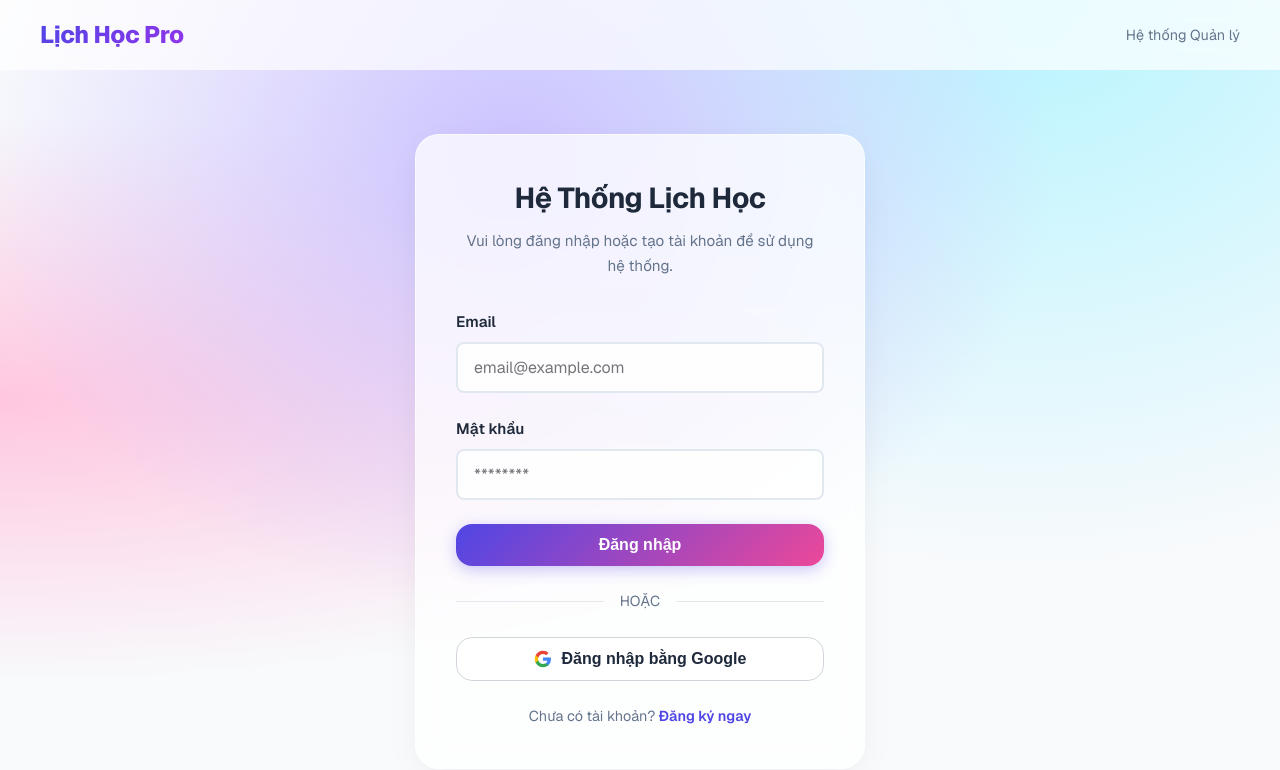
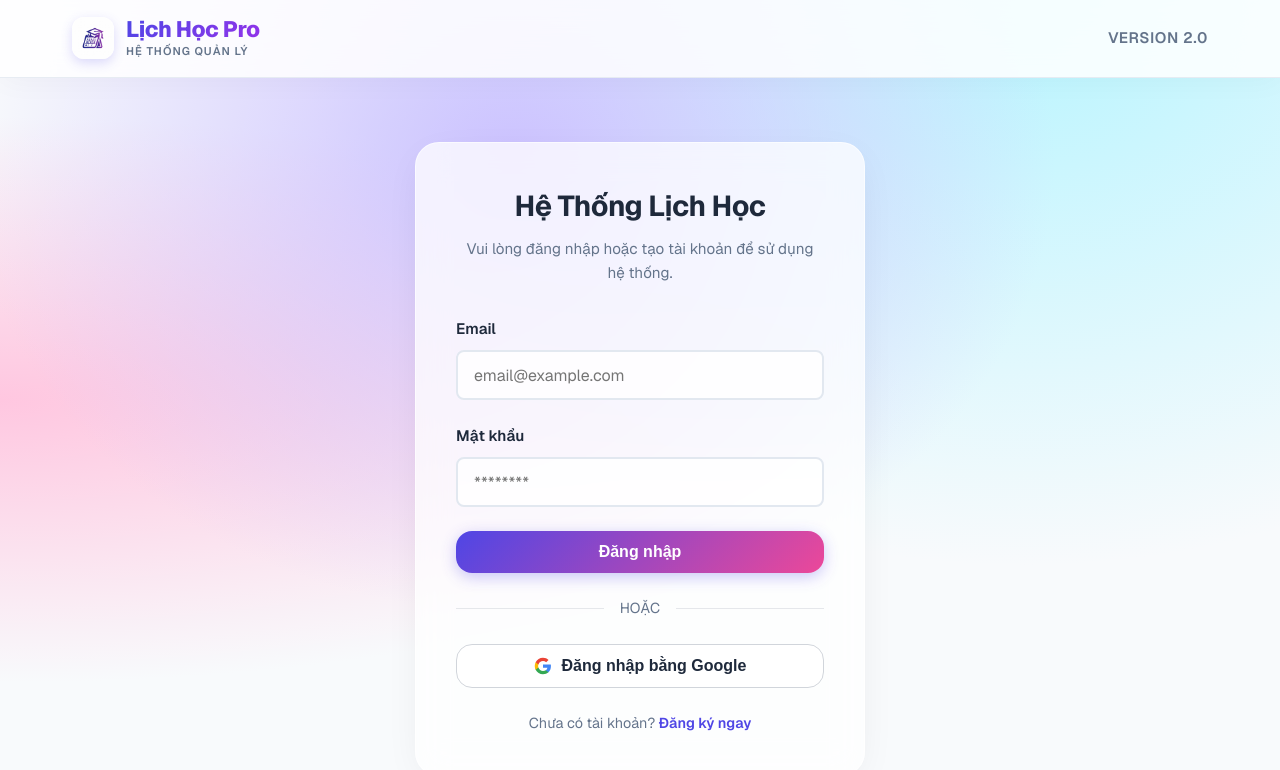
Before and after one commit to tghip26/lichhoc, a Next.js app: page / in a window 1280 px wide. Shown: the top 770 px of the page. Built offline with nearby package versions, Linux system fonts and the light colour scheme; no server answers.

Commit message:
Thêm Logo và thiết kế lại Header sang trọng hơn

```diff
--- a/src/components/Navbar.js
+++ b/src/components/Navbar.js
@@ -9,28 +9,69 @@ export default function Navbar() {
   const pathname = usePathname();
 
   return (
-    <nav className="navbar" style={{ position: "sticky", top: 0, zIndex: 100, backdropFilter: "blur(20px)", background: "rgba(255,255,255,0.7)" }}>
-      <div className="container" style={{ display: "flex", justifyContent: "space-between", alignItems: "center", padding: "1rem 0" }}>
+    <nav className="navbar" style={{
+      position: "sticky",
+      top: 0,
+      zIndex: 100,
+      background: "rgba(255, 255, 255, 0.85)",
+      backdropFilter: "blur(24px)",
+      WebkitBackdropFilter: "blur(24px)",
+      borderBottom: "1px solid rgba(226, 232, 240, 0.8)",
+      boxShadow: "0 4px 30px rgba(0, 0, 0, 0.03)"
+    }}>
+      <div className="container" style={{ display: "flex", justifyContent: "space-between", alignItems: "center", padding: "1rem 2rem" }}>
 
-        <Link href="/" className="nav-brand" style={{ fontSize: "1.5rem", fontWeight: "800", background: "linear-gradient(135deg, #4f46e5, #9333ea)", WebkitBackgroundClip: "text", WebkitTextFillColor: "transparent", letterSpacing: "-0.5px" }}>
+        {/* Brand Area */}
+        <Link href="/" style={{ display: "flex", alignItems: "center", gap: "12px", textDecoration: "none", cursor: "pointer" }}>
+          <div style={{
+            width: "42px",
+            height: "42px",
+            borderRadius: "12px",
+            overflow: "hidden",
+            boxShadow: "0 4px 12px rgba(79, 70, 229, 0.2)",
+            background: "white"
+          }}>
+            <img src="/logo.png" alt="Lịch Học Pro Logo" style={{ width: "100%", height: "100%", objectFit: "cover" }} />
+          </div>
+          <div style={{ display: "flex", flexDirection: "column" }}>
+            <span style={{
+              fontSize: "1.4rem",
+              fontWeight: "800",
+              background: "linear-gradient(135deg, #4f46e5 0%, #9333ea 100%)",
+              WebkitBackgroundClip: "text",
+              WebkitTextFillColor: "transparent",
+              letterSpacing: "-0.5px",
+              lineHeight: "1.2"
+            }}>
               Lịch Học Pro
+            </span>
+            <span style={{ fontSize: "0.7rem", color: "var(--text-secondary)", fontWeight: "600", letterSpacing: "1px", textTransform: "uppercase" }}>
+              Hệ thống quản lý
+            </span>
+          </div>
         </Link>
 
-        <div className="nav-links" style={{ display: "flex", alignItems: "center", gap: "1.5rem" }}>
+        {/* Navigation & User Area */}
+        <div className="nav-links" style={{ display: "flex", alignItems: "center", gap: "2rem" }}>
           {user ? (
             <>
-              {/* Nếu không phải Admin, cho phép xem lịch */}
+              {/* Menu Links */}
+              <div style={{ display: "flex", gap: "1.5rem" }}>
                 {!isAdmin && (
                   <Link
                     href="/dashboard"
                     style={{
-                    fontWeight: pathname === "/dashboard" ? "600" : "500",
+                      fontWeight: pathname === "/dashboard" ? "700" : "500",
                       color: pathname === "/dashboard" ? "var(--primary)" : "var(--text-secondary)",
                       textDecoration: "none",
-                    transition: "all 0.2s"
+                      transition: "all 0.2s",
+                      position: "relative"
                     }}
                   >
                     Lịch của tôi
+                    {pathname === "/dashboard" && (
+                      <span style={{ position: "absolute", bottom: "-6px", left: "0", width: "100%", height: "3px", borderRadius: "3px", background: "linear-gradient(90deg, #4f46e5, #9333ea)" }}></span>
+                    )}
                   </Link>
                 )}
 
@@ -38,45 +79,78 @@ export default function Navbar() {
                   <Link
                     href="/admin"
                     style={{
-                    fontWeight: pathname.includes("/admin") ? "600" : "500",
+                      fontWeight: pathname.includes("/admin") ? "700" : "500",
                       color: pathname.includes("/admin") ? "var(--primary)" : "var(--text-secondary)",
                       textDecoration: "none",
-                    transition: "all 0.2s"
+                      transition: "all 0.2s",
+                      position: "relative"
                     }}
                   >
                     Bảng Quản Trị
+                    {pathname.includes("/admin") && (
+                      <span style={{ position: "absolute", bottom: "-6px", left: "0", width: "100%", height: "3px", borderRadius: "3px", background: "linear-gradient(90deg, #4f46e5, #9333ea)" }}></span>
+                    )}
                   </Link>
                 )}
+              </div>
 
-              <div className="nav-user" style={{ display: "flex", alignItems: "center", gap: "1rem", borderLeft: "1px solid #E5E7EB", paddingLeft: "1.5rem" }}>
+              {/* User Profile */}
+              <div className="nav-user" style={{ display: "flex", alignItems: "center", gap: "1rem", borderLeft: "2px solid #E5E7EB", paddingLeft: "2rem" }}>
                 <div style={{ display: "flex", flexDirection: "column", alignItems: "flex-end" }}>
-                  <span style={{ fontSize: "0.85rem", fontWeight: "600", color: "var(--text-primary)" }}>
+                  <span style={{ fontSize: "0.9rem", fontWeight: "700", color: "var(--text-primary)" }}>
                     {user.displayName || user.email.split('@')[0]}
                   </span>
                   {isAdmin ? (
-                    <span style={{ fontSize: "0.65rem", padding: "2px 6px", background: "linear-gradient(135deg, #f59e0b, #ef4444)", color: "white", borderRadius: "10px", fontWeight: "700", letterSpacing: "0.5px", boxShadow: "0 2px 4px rgba(239, 68, 68, 0.2)" }}>
+                    <span style={{
+                      fontSize: "0.65rem",
+                      padding: "3px 8px",
+                      background: "linear-gradient(135deg, #f59e0b, #ef4444)",
+                      color: "white",
+                      borderRadius: "12px",
+                      fontWeight: "800",
+                      letterSpacing: "0.5px",
+                      boxShadow: "0 2px 8px rgba(239, 68, 68, 0.3)",
+                      marginTop: "2px"
+                    }}>
                       ADMIN TỐI CAO
                     </span>
                   ) : (
-                    <span style={{ fontSize: "0.7rem", color: "var(--text-secondary)" }}>Khách thuê</span>
+                    <span style={{ fontSize: "0.75rem", color: "var(--text-secondary)", fontWeight: "500", marginTop: "2px" }}>Khách thuê</span>
                   )}
                 </div>
 
                 {user.photoURL ? (
-                  <img src={user.photoURL} alt="Avatar" style={{ width: "38px", height: "38px", borderRadius: "50%", border: "2px solid white", boxShadow: "0 2px 8px rgba(0,0,0,0.1)" }} />
+                  <img src={user.photoURL} alt="Avatar" style={{ width: "42px", height: "42px", borderRadius: "50%", border: "2px solid white", boxShadow: "0 4px 12px rgba(0,0,0,0.1)", objectFit: "cover" }} />
                 ) : (
-                  <div style={{ width: "38px", height: "38px", borderRadius: "50%", background: "linear-gradient(135deg, #4f46e5, #9333ea)", display: "flex", alignItems: "center", justifyContent: "center", color: "white", fontWeight: "bold", fontSize: "1.2rem", boxShadow: "0 2px 8px rgba(0,0,0,0.1)" }}>
+                  <div style={{ width: "42px", height: "42px", borderRadius: "50%", background: "linear-gradient(135deg, #4f46e5, #9333ea)", display: "flex", alignItems: "center", justifyContent: "center", color: "white", fontWeight: "bold", fontSize: "1.2rem", boxShadow: "0 4px 12px rgba(0,0,0,0.15)", border: "2px solid white" }}>
                     {user.email[0].toUpperCase()}
                   </div>
                 )}
 
-                <button onClick={logout} className="btn" style={{ background: "transparent", color: "var(--danger)", padding: "0.4rem", marginLeft: "0.5rem", boxShadow: "none" }} title="Đăng xuất">
+                <button
+                  onClick={logout}
+                  style={{
+                    background: "rgba(239, 68, 68, 0.1)",
+                    color: "var(--danger)",
+                    border: "none",
+                    borderRadius: "8px",
+                    padding: "0.5rem",
+                    marginLeft: "0.5rem",
+                    cursor: "pointer",
+                    transition: "all 0.2s"
+                  }}
+                  title="Đăng xuất"
+                  onMouseOver={(e) => { e.currentTarget.style.background = "rgba(239, 68, 68, 0.2)" }}
+                  onMouseOut={(e) => { e.currentTarget.style.background = "rgba(239, 68, 68, 0.1)" }}
+                >
                   <svg style={{ width: "20px", height: "20px" }} fill="none" stroke="currentColor" viewBox="0 0 24 24"><path strokeLinecap="round" strokeLinejoin="round" strokeWidth="2" d="M17 16l4-4m0 0l-4-4m4 4H7m6 4v1a3 3 0 01-3 3H6a3 3 0 01-3-3V7a3 3 0 013-3h4a3 3 0 013 3v1"></path></svg>
                 </button>
               </div>
             </>
           ) : (
-            <div style={{ fontSize: "0.9rem", color: "var(--text-secondary)" }}>Hệ thống Quản lý</div>
+            <div style={{ fontSize: "0.95rem", color: "var(--text-secondary)", fontWeight: "600", letterSpacing: "0.5px" }}>
+              VERSION 2.0
+            </div>
           )}
         </div>
       </div>
```
Also changed, not shown: public/logo.png (added). Lines whose indentation alone changed are shown as unchanged.
